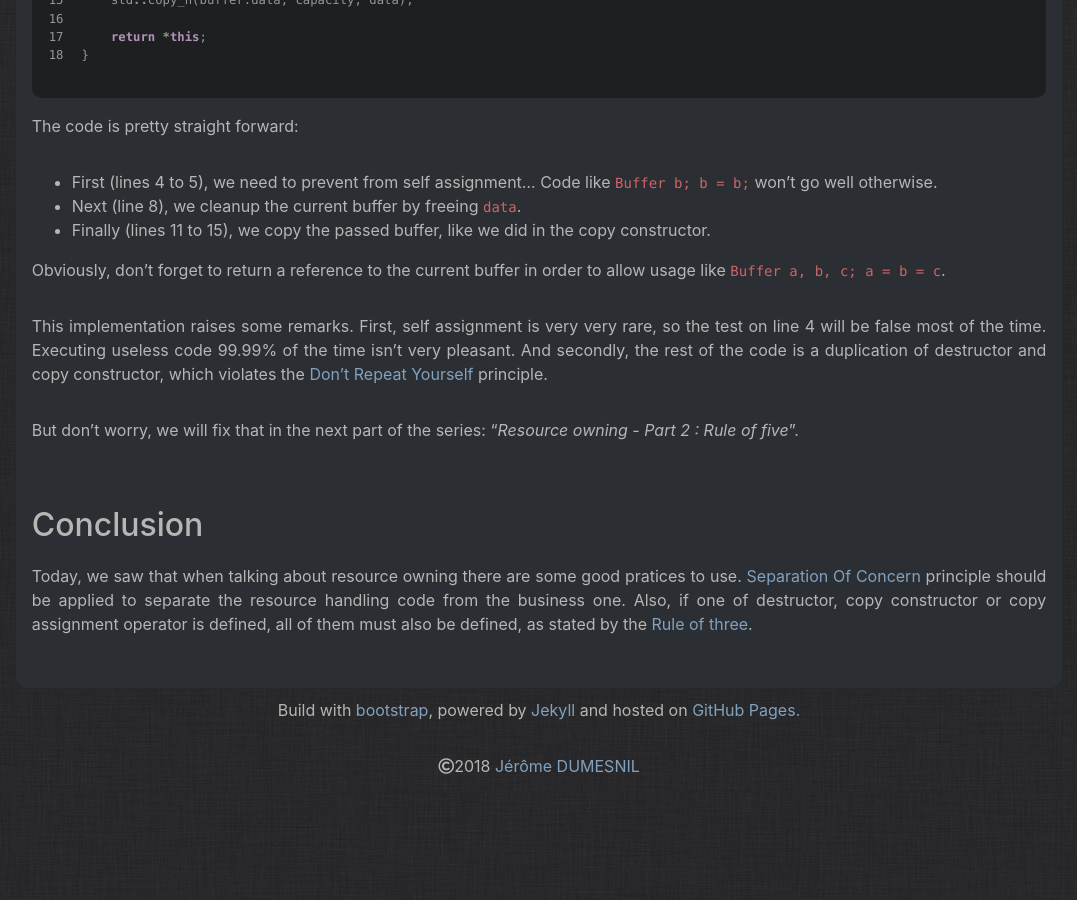
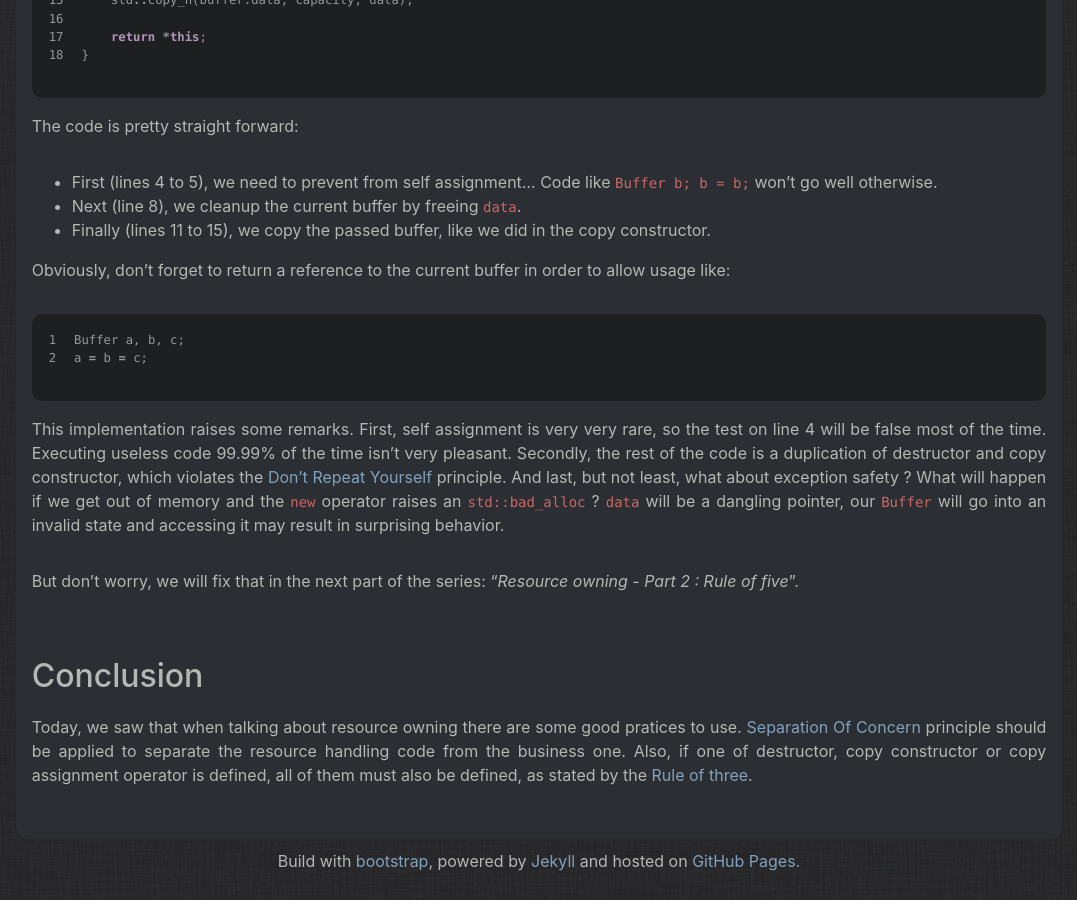
Before and after one commit to jaydee-io/jaydee-io.github.io, a Jekyll site: the page built from _posts/2018-07-20-resource-owning-1.md, in a window 1280 px wide and 900 px high, scrolled down 2688 px. Shown: the whole window, without its empty margins (101-1178 px from the left). Built offline with Jekyll 4.4.1, drawn with Linux system fonts in a browser that asks for light colours; nearby versions of some CDN libraries; before the commit the page ends 3498 px from its top, so only the background shows below that; some of the changed text lies outside the part shown.

Commit message:
[POSTS] Update resource owning part 1

```diff
--- a/_posts/2018-07-20-resource-owning-1.md
+++ b/_posts/2018-07-20-resource-owning-1.md
@@ -41,14 +41,14 @@ private:
 This is a simple basic implementation of a circular buffer. The `data` points to a heap allocated buffer of `capacity` bytes. `start` and `end` are indexes used to delimit the occupied part of the buffer. The listing above shows the implementation of the constructor and desctructor.
 
 {% highlight C++ linenos %}
-explicit Buffer(size_t _capacity = 0)
+explicit Buffer::Buffer(size_t _capacity = 0)
 : data(_capacity ? new uint8_t[_capacity] : nullptr)
 , capacity(_capacity)
 , start(-1)
 , end(-1)
 { }
 
-~Buffer(void)
+Buffer::~Buffer(void)
 {
     delete [] data;
 }
@@ -108,9 +108,19 @@ The code is pretty straight forward:
 * Next (line 8), we cleanup the current buffer by freeing `data`.
 * Finally (lines 11 to 15), we copy the passed buffer, like we did in the copy constructor.
 
-Obviously, don't forget to return a reference to the current buffer in order to allow usage like `Buffer a, b, c; a = b = c`.
+Obviously, don't forget to return a reference to the current buffer in order to allow usage like:
+{% highlight C++ linenos %}
+Buffer a, b, c;
+a = b = c;
+{% endhighlight %}
 
-This implementation raises some remarks. First, self assignment is very very rare, so the test on line 4 will be false most of the time. Executing useless code 99.99% of the time isn't very pleasant. And secondly, the rest of the code is a duplication of destructor and copy constructor, which violates the [Don't Repeat Yourself](https://en.wikipedia.org/wiki/Don%27t_repeat_yourself) principle.
+This implementation raises some remarks. First, self assignment is very very rare, so the test on line 4
+will be false most of the time. Executing useless code 99.99% of the time isn't very pleasant. Secondly,
+the rest of the code is a duplication of destructor and copy constructor, which violates the [Don't Repeat
+Yourself](https://en.wikipedia.org/wiki/Don%27t_repeat_yourself) principle. And last, but not least, what
+about exception safety ? What will happen if we get out of memory and the `new` operator raises an
+`std::bad_alloc` ? `data` will be a dangling pointer, our `Buffer` will go into an invalid state and
+accessing it may result in surprising behavior.
 
 But don't worry, we will fix that in the next part of the series: "_Resource owning - Part 2 : Rule of five_".
 
```
Also changed, not shown: other parts of _posts/2018-07-20-resource-owning-1.md (+1 -1 lines).
